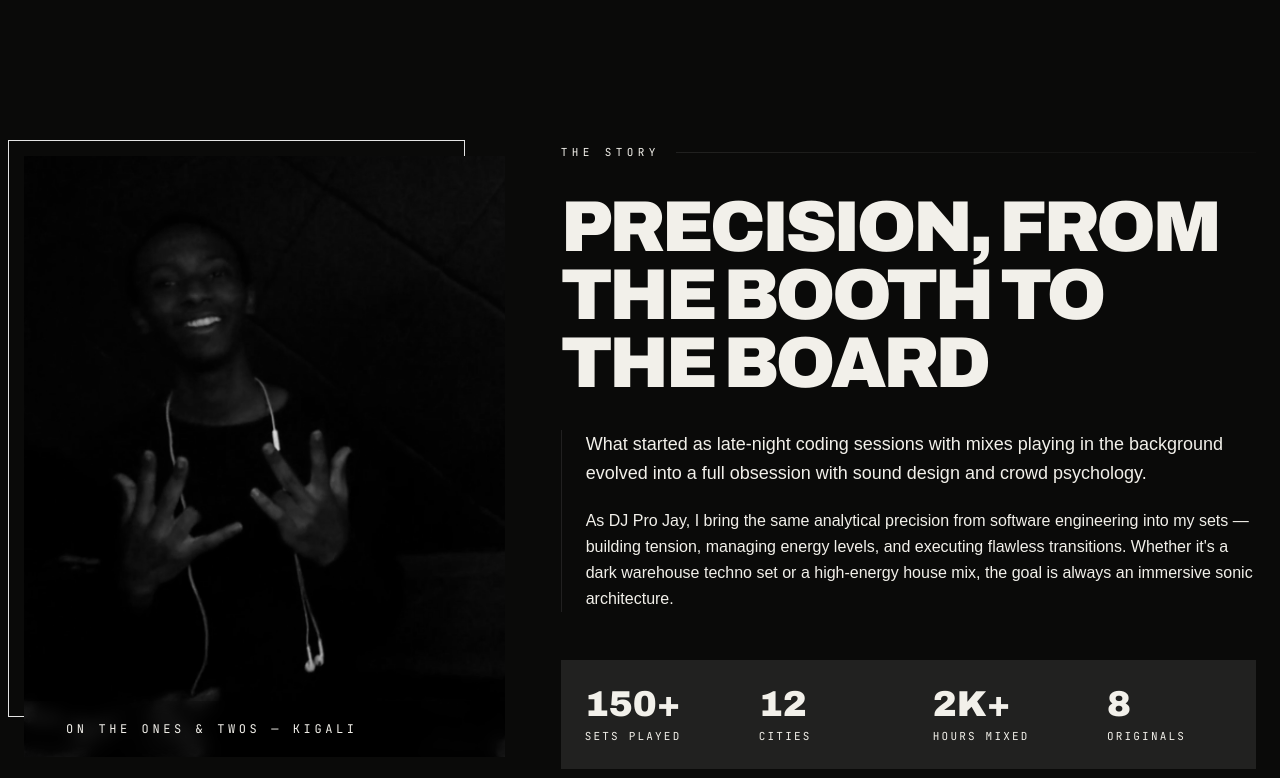
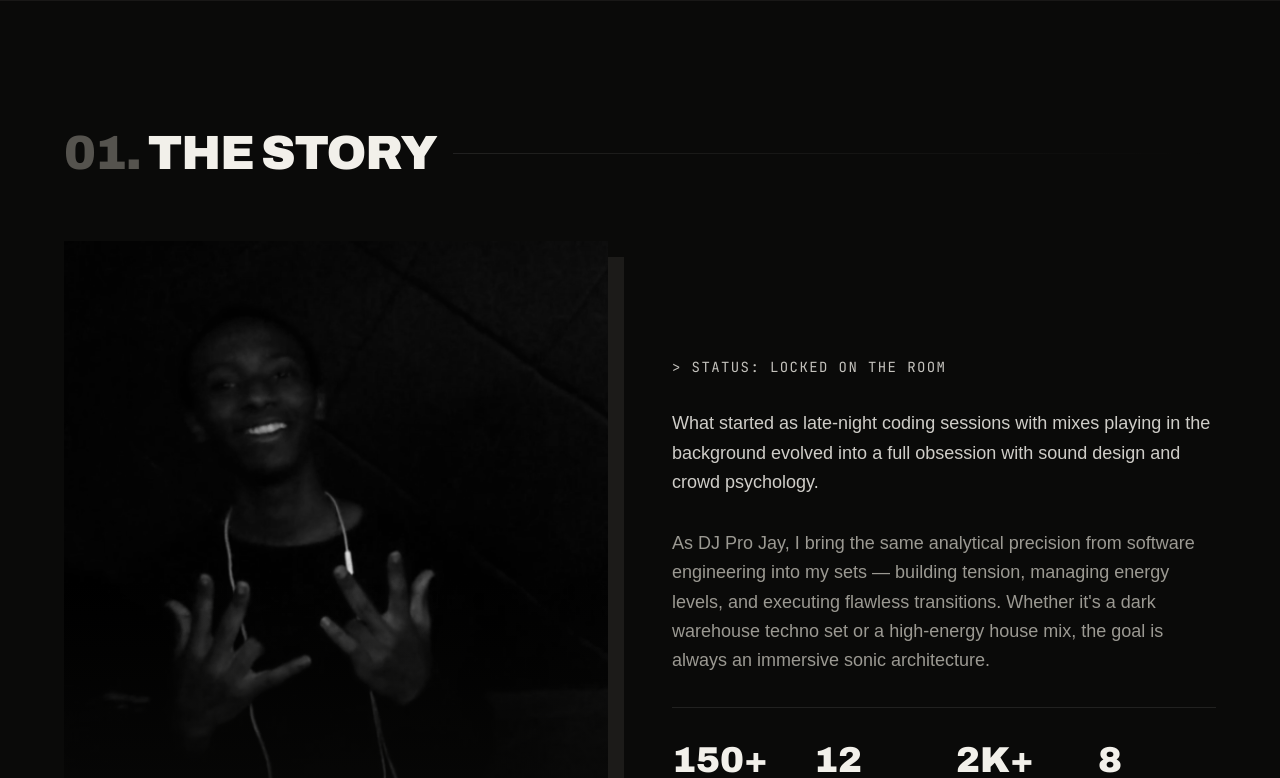
Before and after one commit to Icyubahiro-Jay-P/Portifolio, a React (Vite) app: page /dj in a window 1280 px wide. Shown: the part 800-1578 px from the top of the page. Built offline with nearby package versions, Linux system fonts and the light colour scheme.

Commit message:
style: refine layout and aesthetics in DjAbout component for improved visual consistency

```diff
--- a/src/components/dj/DjAbout.tsx
+++ b/src/components/dj/DjAbout.tsx
@@ -9,30 +9,37 @@ const stats = [
 
 const DjAbout = () => {
   return (
-    <section className="relative px-6 py-28 md:py-36">
-      <div className="mx-auto max-w-7xl">
-        <div className="grid items-center grid-cols-1 gap-16 lg:grid-cols-12 lg:gap-14">
-          {/* Image — left, tall editorial frame */}
+    <section className="relative px-6 py-24 border-t border-dj-line/60 md:py-32">
+      <div className="mx-auto max-w-6xl">
+        {/* Dev-style section header: number + title + fading hairline */}
+        <div className="flex items-center gap-4 mb-16">
+          <h2 className="font-dj text-3xl font-black tracking-tight uppercase text-dj-bone md:text-5xl">
+            <span className="text-dj-stone">01.</span> The story
+          </h2>
+          <div className="flex-1 h-px bg-gradient-to-r from-dj-line to-transparent" />
+        </div>
+
+        <div className="grid items-center grid-cols-1 gap-16 lg:grid-cols-2">
+          {/* Image — left, layered frame like Dev */}
           <m.div
             initial={{ opacity: 0, x: -40 }}
             whileInView={{ opacity: 1, x: 0 }}
             viewport={{ once: true, margin: "-15%" }}
             transition={{ duration: 0.9, ease: [0.22, 1, 0.36, 1] }}
-            className="relative lg:col-span-5"
+            className="relative group"
           >
-            {/* layering frame */}
-            <div className="absolute -top-4 -left-4 right-10 bottom-10 border border-dj-heat/25 pointer-events-none" />
+            <div className="absolute inset-0 translate-x-4 translate-y-4 bg-dj-smoke -z-10 pointer-events-none transition-transform group-hover:translate-x-2 group-hover:translate-y-2" />
             <div className="relative overflow-hidden aspect-[4/5] bg-dj-smoke">
               <img
                 src="Dj Jay P.png"
                 alt="DJ Pro Jay at the decks"
+                loading="lazy"
                 className="object-cover w-full h-full transition-all duration-700 grayscale hover:grayscale-0"
               />
-              <div className="absolute inset-0 bg-gradient-to-t from-dj-base via-transparent to-transparent" />
-              {/* caption strip */}
-              <div className="absolute bottom-0 left-0 right-0 flex items-center gap-3 px-6 py-5 bg-gradient-to-r from-dj-base/90 to-dj-base/40 backdrop-blur-sm">
-                <span className="w-1.5 h-1.5 rounded-full bg-dj-heat animate-pulse" />
-                <span className="font-mono text-xs tracking-[0.3em] text-dj-paper/80 uppercase">
+              <div className="absolute inset-0 bg-gradient-to-t from-dj-void via-transparent to-transparent" />
+              {/* mono caption strip */}
+              <div className="absolute bottom-0 left-0 right-0 px-6 py-5 bg-gradient-to-r from-dj-void/90 to-dj-void/40">
+                <span className="font-mono text-xs tracking-[0.3em] text-dj-ash/80 uppercase">
                   On the ones &amp; twos — Kigali
                 </span>
               </div>
@@ -41,41 +48,32 @@ const DjAbout = () => {
 
           {/* Text — right */}
           <m.div
-            initial={{ opacity: 0, y: 30 }}
-            whileInView={{ opacity: 1, y: 0 }}
+            initial={{ opacity: 0, x: 40 }}
+            whileInView={{ opacity: 1, x: 0 }}
             viewport={{ once: true, margin: "-15%" }}
             transition={{ duration: 0.8 }}
-            className="order-first space-y-8 lg:order-none lg:col-span-7"
+            className="space-y-8"
           >
-            {/* label */}
-            <div className="flex items-center gap-4">
-              <span className="font-mono text-[11px] tracking-[0.4em] text-dj-heat-soft uppercase">
-                The story
-              </span>
-              <div className="flex-1 h-px dj-hairline" />
+            <div className="font-mono text-sm tracking-widest text-dj-bone/80">
+              {">"} STATUS: LOCKED ON THE ROOM
             </div>
 
-            <h2 className="font-dj text-[clamp(2.5rem,6vw,4.5rem)] font-black leading-[0.95] tracking-tighter uppercase text-dj-paper">
-              Precision, from the <span className="dj-heat-text">booth to the board</span>
-            </h2>
-
-            <div className="space-y-5 border-l border-dj-line pl-6">
-              <p className="font-sans text-lg leading-relaxed text-dj-paper/90">
+            <p className="font-sans text-lg leading-relaxed text-dj-bone/85">
               What started as late-night coding sessions with mixes playing in
               the background evolved into a full obsession with sound design
               and crowd psychology.
             </p>
-              <p className="font-sans text-base leading-relaxed text-dj-muted">
+
+            <p className="font-sans text-lg leading-relaxed text-dj-ash">
               As DJ Pro Jay, I bring the same analytical precision from
               software engineering into my sets — building tension, managing
-                energy levels, and executing flawless transitions. Whether it's
-                a dark warehouse techno set or a high-energy house mix, the goal
-                is always an immersive sonic architecture.
+              energy levels, and executing flawless transitions. Whether it's a
+              dark warehouse techno set or a high-energy house mix, the goal is
+              always an immersive sonic architecture.
             </p>
-            </div>
 
-            {/* Stats */}
-            <div className="grid grid-cols-2 gap-px mt-12 bg-dj-line sm:grid-cols-4">
+            {/* Stats — dev-style mono counters */}
+            <div className="grid grid-cols-2 gap-6 pt-8 border-t border-dj-line lg:grid-cols-4">
               {stats.map((stat, idx) => (
                 <m.div
                   key={idx}
@@ -83,12 +81,11 @@ const DjAbout = () => {
                   whileInView={{ opacity: 1, y: 0 }}
                   viewport={{ once: true }}
                   transition={{ delay: 0.08 * idx, duration: 0.5 }}
-                  className="p-6 bg-dj-base"
                 >
-                  <div className="appearance-none mb-1 font-dj text-3xl font-black text-dj-paper md:text-4xl tabular-nums">
+                  <div className="mb-2 font-dj text-3xl font-black text-dj-bone tabular-nums md:text-4xl">
                     {stat.value}
                   </div>
-                  <div className="font-mono text-[11px] text-dj-muted tracking-[0.2em] uppercase">
+                  <div className="font-mono text-[11px] tracking-[0.15em] uppercase text-dj-stone">
                     {stat.label}
                   </div>
                 </m.div>
```
Lines whose indentation alone changed are shown as unchanged.
